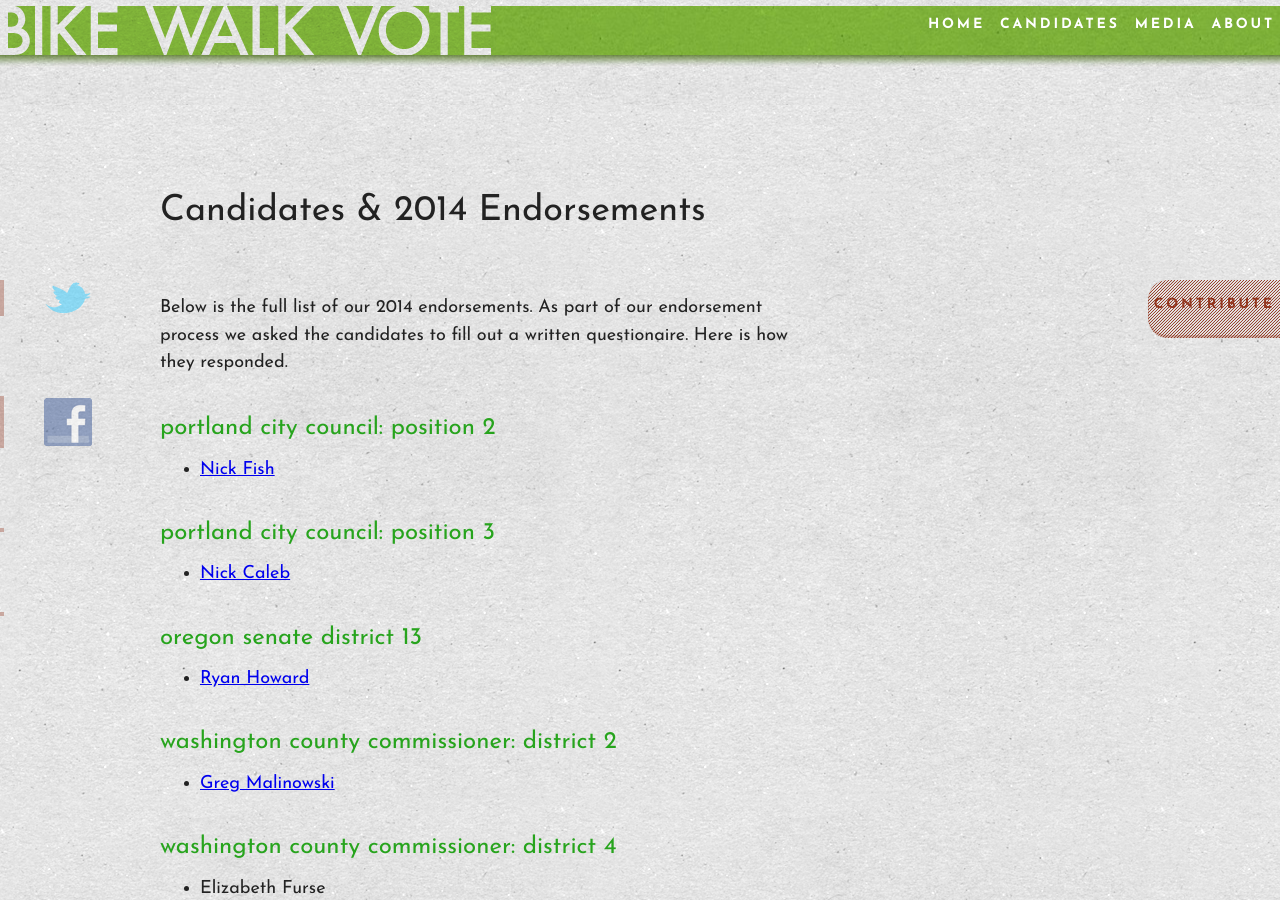
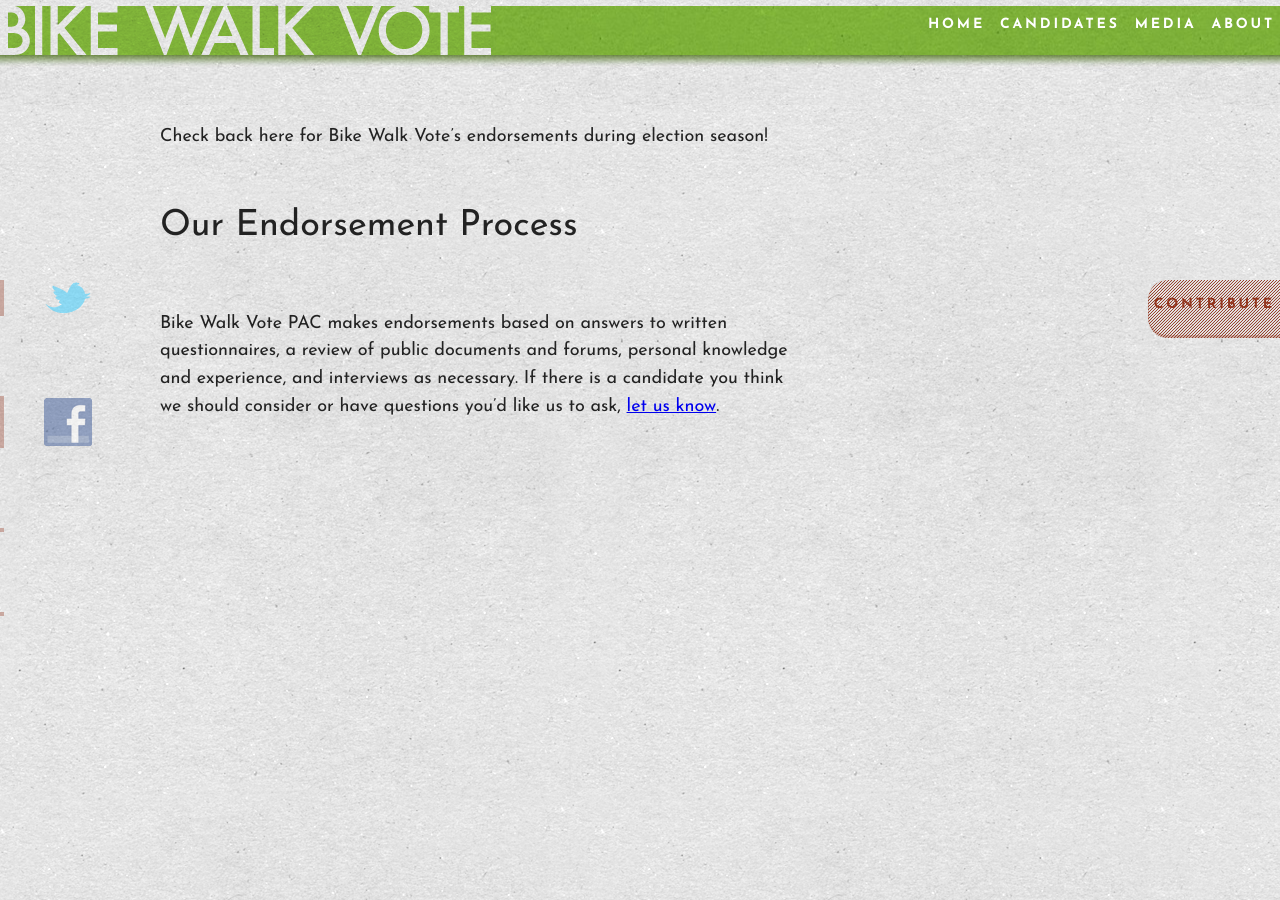
Before and after one commit to bikewalkvote/bikewalkvote.github.io, a Jekyll site: the page built from candidates.md, in a window 1280 px wide and 900 px high. Built offline with Jekyll 4.4.1, drawn with Linux system fonts in a browser that asks for light colours; nearby versions of some CDN libraries; Markdown is read by kramdown in place of the engine named in the settings; comment, search, counter and statistics services are not loaded; some of the changed text lies outside the part shown.

Commit message:
Update candidates.md

```diff
--- a/candidates.md
+++ b/candidates.md
@@ -2,44 +2,7 @@
 layout: default
 title: Endorsements 2014
 ---
-
-## Candidates & 2014 Endorsements
-
-Below is the full list of our 2014 endorsements.
-As part of our endorsement process we asked the candidates to
-fill out a written questionaire. Here is how they responded.
-
-### portland city council: position 2
-* [Nick Fish](/candidates/2014/portland-city-council-position-2/nick-fish.pdf)
-
-### portland city council: position 3
-* [Nick Caleb](candidates/2014/portland-city-council-position-3/nick-caleb.pdf)
-
-### oregon senate district 13
-* [Ryan Howard](candidates/2014/oregon-state-legislature-senate-district-13/ryan-howard.pdf)
-
-### washington county commissioner: district 2
-* [Greg Malinowski](/candidates/2014/washington-county-commissioner-district-2/greg-malinowski.pdf)
-
-### washington county commissioner: district 4
-* Elizabeth Furse
-
-### multnomah county chair
-
-* [Deborah Kafoury](/candidates/2014/multnomah-county-chair/deborah-kafoury.pdf)
-
-### oregon house district 45
-
-* [Tom Sincic](/candidates/2014/oregon-legislature-house-district-45/tom-sincic.pdf)
-
-### oregon house district 42
-
-* [Teddy Keizer](/candidates/2014/oregon-legislature-house-district-42/teddy-keizer.pdf)
-
-
-
-
-
+Check back here for Bike Walk Vote's endorsements during election season!
 
 ## Our Endorsement Process
 
```
